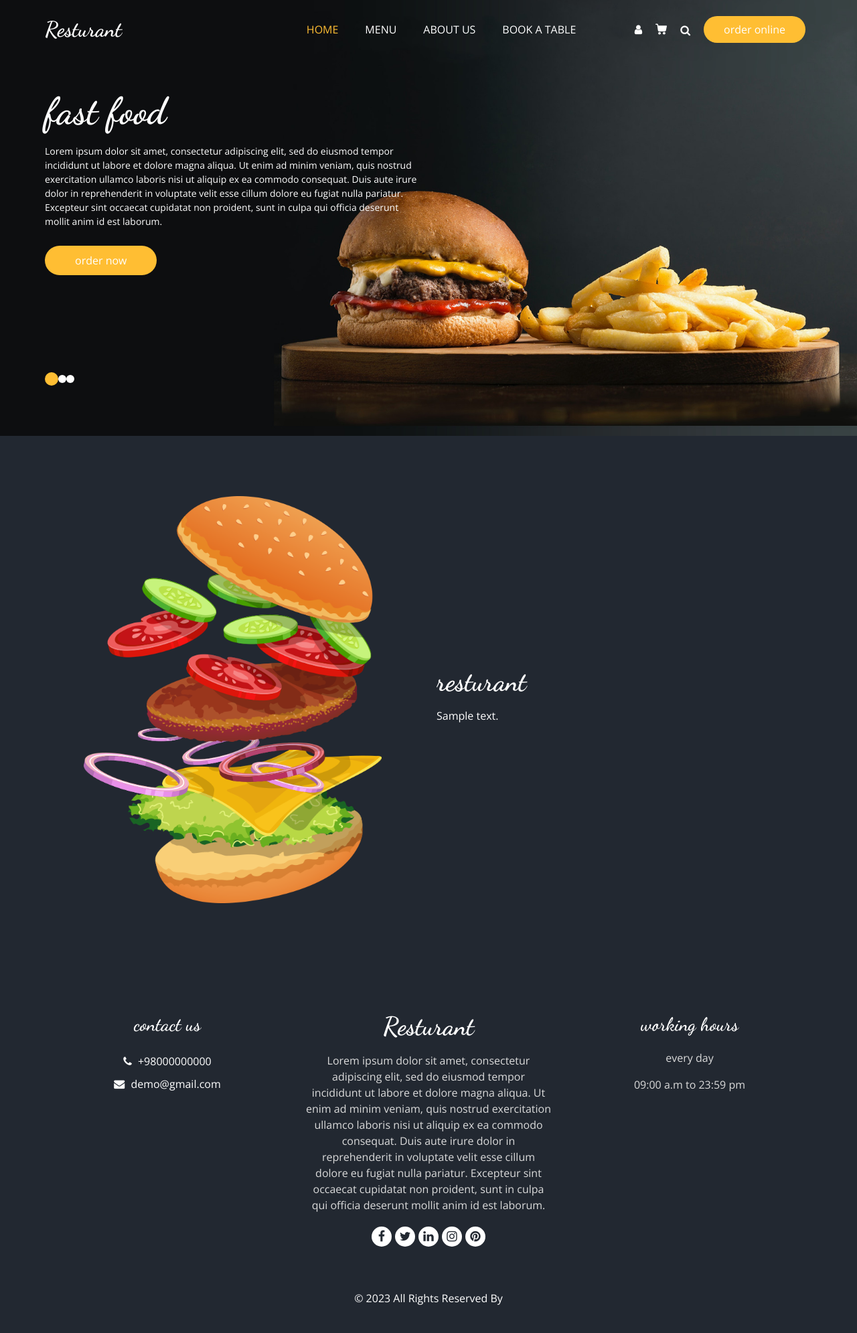
After one commit to zahramousavi930/-Restaurant-booking-system, a Django app: page /abpiy-us in a window 1280 px wide. The commit adds this page. Shown: the whole page at 67% size. Run offline with Django 4.2, Linux system fonts and the light colour scheme; tables that the repository leaves empty hold one stand-in row (values such as "Sample post"); some libraries are stand-ins or nearby versions.

Commit message:
create about us template

```diff
--- /dev/null
+++ b/food_module/templates/about_us.html
@@ -0,0 +1,284 @@
+{% extends 'base.html' %}
+{% load static %}
+
+{% block content %}
+
+<body class="sub_page">
+
+ <div class="hero_area">
+      <div class="bg-box">
+
+        <img src="{% static 'images/hero-bg.jpg' %}" alt="" />
+      </div>
+      <!-- header section strats -->
+      <header class="header_section">
+        <div class="container">
+          <nav class="navbar navbar-expand-lg custom_nav-container">
+            <a class="navbar-brand" href="{% url 'home_page' %}">
+              <span> Resturant </span>
+            </a>
+
+            <button
+              class="navbar-toggler"
+              type="button"
+              data-toggle="collapse"
+              data-target="#navbarSupportedContent"
+              aria-controls="navbarSupportedContent"
+              aria-expanded="false"
+              aria-label="Toggle navigation"
+            >
+              <span class=""> </span>
+            </button>
+
+            <div class="collapse navbar-collapse" id="navbarSupportedContent">
+              <ul class="navbar-nav mx-auto">
+                <li class="nav-item active">
+                  <a class="nav-link" href="{% url 'home_page' %}"
+                    >home <span class="sr-only">(current)</span></a
+                  >
+                </li>
+                <li class="nav-item">
+                  <a class="nav-link" href="#menu">Menu</a>
+                </li>
+                <li class="nav-item">
+                  <a class="nav-link" href="about.html">about us </a>
+                </li>
+                <li class="nav-item">
+                  <a class="nav-link" href="book.html"> book a table</a>
+                </li>
+              </ul>
+              <div class="user_option">
+                <a href="" class="user_link">
+                  <i class="fa fa-user" aria-hidden="true"></i>
+                </a>
+                <a class="cart_link" href="#">
+                  <svg
+                    version="1.1"
+                    id="Capa_1"
+                    xmlns="http://www.w3.org/2000/svg"
+                    xmlns:xlink="http://www.w3.org/1999/xlink"
+                    x="0px"
+                    y="0px"
+                    viewBox="0 0 456.029 456.029"
+                    style="enable-background: new 0 0 456.029 456.029"
+                    xml:space="preserve"
+                  >
+                    <g>
+                      <g>
+                        <path
+                          d="M345.6,338.862c-29.184,0-53.248,23.552-53.248,53.248c0,29.184,23.552,53.248,53.248,53.248
+                   c29.184,0,53.248-23.552,53.248-53.248C398.336,362.926,374.784,338.862,345.6,338.862z"
+                        />
+                      </g>
+                    </g>
+                    <g>
+                      <g>
+                        <path
+                          d="M439.296,84.91c-1.024,0-2.56-0.512-4.096-0.512H112.64l-5.12-34.304C104.448,27.566,84.992,10.67,61.952,10.67H20.48
+                   C9.216,10.67,0,19.886,0,31.15c0,11.264,9.216,20.48,20.48,20.48h41.472c2.56,0,4.608,2.048,5.12,4.608l31.744,216.064
+                   c4.096,27.136,27.648,47.616,55.296,47.616h212.992c26.624,0,49.664-18.944,55.296-45.056l33.28-166.4
+                   C457.728,97.71,450.56,86.958,439.296,84.91z"
+                        />
+                      </g>
+                    </g>
+                    <g>
+                      <g>
+                        <path
+                          d="M215.04,389.55c-1.024-28.16-24.576-50.688-52.736-50.688c-29.696,1.536-52.224,26.112-51.2,55.296
+                   c1.024,28.16,24.064,50.688,52.224,50.688h1.024C193.536,443.31,216.576,418.734,215.04,389.55z"
+                        />
+                      </g>
+                    </g>
+                    <g></g>
+                    <g></g>
+                    <g></g>
+                    <g></g>
+                    <g></g>
+                    <g></g>
+                    <g></g>
+                    <g></g>
+                    <g></g>
+                    <g></g>
+                    <g></g>
+                    <g></g>
+                    <g></g>
+                    <g></g>
+                    <g></g>
+                  </svg>
+                </a>
+                <form class="form-inline">
+                  <button class="btn my-2 my-sm-0 nav_search-btn" type="submit">
+                    <i class="fa fa-search" aria-hidden="true"></i>
+                  </button>
+                </form>
+                <a href="" class="order_online"> order online  </a>
+              </div>
+            </div>
+          </nav>
+        </div>
+      </header>
+      <!-- end header section -->
+      <!-- slider section -->
+      <section class="slider_section">
+        <div id="customCarousel1" class="carousel slide" data-ride="carousel">
+          <div class="carousel-inner">
+            <div class="carousel-item active">
+              <div class="container">
+                <div class="row">
+                  <div class="col-md-7 col-lg-6">
+                    <div class="detail-box">
+                      <h1>fast food </h1>
+                      <p>
+                         Lorem ipsum dolor sit amet, consectetur adipiscing elit, sed do eiusmod tempor incididunt ut labore et dolore magna aliqua. Ut enim ad minim veniam, quis nostrud exercitation ullamco laboris nisi ut aliquip ex ea commodo consequat. Duis aute irure dolor in reprehenderit in voluptate velit esse cillum dolore eu fugiat nulla pariatur. Excepteur sint occaecat cupidatat non proident, sunt in culpa qui officia deserunt mollit anim id est laborum.
+                      </p>
+                      <div class="btn-box">
+                        <a href="" class="btn1"> order now </a>
+                      </div>
+                    </div>
+                  </div>
+                </div>
+              </div>
+            </div>
+            <div class="carousel-item">
+              <div class="container">
+                <div class="row">
+                  <div class="col-md-7 col-lg-6">
+                    <div class="detail-box">
+                      <h1> fast food </h1>
+                      <p>
+                            Lorem ipsum dolor sit amet, consectetur adipiscing elit, sed do eiusmod tempor incididunt ut labore et dolore magna aliqua. Ut enim ad minim veniam, quis nostrud exercitation ullamco laboris nisi ut aliquip ex ea commodo consequat. Duis aute irure dolor in reprehenderit in voluptate velit esse cillum dolore eu fugiat nulla pariatur. Excepteur sint occaecat cupidatat non proident, sunt in culpa qui officia deserunt mollit anim id est laborum.
+                      </p>
+                      <div class="btn-box">
+                        <a href="" class="btn1"> order now   </a>
+                      </div>
+                    </div>
+                  </div>
+                </div>
+              </div>
+            </div>
+            <div class="carousel-item">
+              <div class="container">
+                <div class="row">
+                  <div class="col-md-7 col-lg-6">
+                    <div class="detail-box">
+                      <h1> fast food</h1>
+                      <p>
+                            Lorem ipsum dolor sit amet, consectetur adipiscing elit, sed do eiusmod tempor incididunt ut labore et dolore magna aliqua. Ut enim ad minim veniam, quis nostrud exercitation ullamco laboris nisi ut aliquip ex ea commodo consequat. Duis aute irure dolor in reprehenderit in voluptate velit esse cillum dolore eu fugiat nulla pariatur. Excepteur sint occaecat cupidatat non proident, sunt in culpa qui officia deserunt mollit anim id est laborum.
+                      </p>
+                      <div class="btn-box">
+                        <a href="" class="btn1"> order now   </a>
+                      </div>
+                    </div>
+                  </div>
+                </div>
+              </div>
+            </div>
+          </div>
+          <div class="container">
+            <ol class="carousel-indicators">
+              <li
+                data-target="#customCarousel1"
+                data-slide-to="0"
+                class="active"
+              ></li>
+              <li data-target="#customCarousel1" data-slide-to="1"></li>
+              <li data-target="#customCarousel1" data-slide-to="2"></li>
+            </ol>
+          </div>
+        </div>
+      </section>
+      <!-- end slider section -->
+    </div>
+
+
+  <section class="about_section layout_padding">
+    <div class="container  ">
+
+      <div class="row">
+        <div class="col-md-6 ">
+          <div class="img-box">
+            <img src="images/about-img.png" alt="">
+          </div>
+        </div>
+        <div class="col-md-6">
+          <div class="detail-box">
+            <div class="heading_container">
+              <h2>
+               resturant
+              </h2>
+            </div>
+            <p>
+              {{ footer.description }}
+            </p>
+
+          </div>
+        </div>
+      </div>
+    </div>
+  </section>
+  <!-- footer section -->
+ <footer class="footer_section">
+      <div class="container">
+        <div class="row">
+          <div class="col-md-4 footer-col">
+            <div class="footer_contact">
+              <h4> contact us  </h4>
+              <div class="contact_link_box">
+
+                <a href="">
+                  <i class="fa fa-phone" aria-hidden="true"></i>
+                  <span>  +98000000000 </span>
+                </a>
+                <a href="">
+                  <i class="fa fa-envelope" aria-hidden="true"></i>
+                  <span> demo@gmail.com </span>
+                </a>
+              </div>
+            </div>
+          </div>
+          <div class="col-md-4 footer-col">
+            <div class="footer_detail">
+              <a href="" class="footer-logo"> Resturant </a>
+              <p>
+			      Lorem ipsum dolor sit amet, consectetur adipiscing elit, sed do eiusmod tempor incididunt ut labore et dolore magna aliqua. Ut enim ad minim veniam, quis nostrud exercitation ullamco laboris nisi ut aliquip ex ea commodo consequat. Duis aute irure dolor in reprehenderit in voluptate velit esse cillum dolore eu fugiat nulla pariatur. Excepteur sint occaecat cupidatat non proident, sunt in culpa qui officia deserunt mollit anim id est laborum.
+			  </p>
+              <div class="footer_social">
+                <a href="">
+                  <i class="fa fa-facebook" aria-hidden="true"></i>
+                </a>
+                <a href="">
+                  <i class="fa fa-twitter" aria-hidden="true"></i>
+                </a>
+                <a href="">
+                  <i class="fa fa-linkedin" aria-hidden="true"></i>
+                </a>
+                <a href="">
+                  <i class="fa fa-instagram" aria-hidden="true"></i>
+                </a>
+                <a href="">
+                  <i class="fa fa-pinterest" aria-hidden="true"></i>
+                </a>
+              </div>
+            </div>
+          </div>
+          <div class="col-md-4 footer-col">
+            <h4>working hours</h4>
+            <p>every day</p>
+            <p>09:00 a.m to 23:59 pm</p>
+          </div>
+        </div>
+        <div class="footer-info">
+          <p>
+            &copy; <span id="displayYear"></span> All Rights Reserved By
+
+          </p>
+        </div>
+      </div>
+    </footer>
+  <!-- footer section -->
+
+</body>
+
+
+
+{% endblock %}
--- a/food_module/templates/home.html
+++ b/food_module/templates/home.html
@@ -45,7 +45,7 @@
                   <a class="nav-link" href="#menu">Menu</a>
                 </li>
                 <li class="nav-item">
-                  <a class="nav-link" href="about.html">about us </a>
+                  <a class="nav-link" href="{% url 'about_us' %}">about us </a>
                 </li>
                 <li class="nav-item">
                   <a class="nav-link" href="{% url 'book_table' %}"> book a table</a>
--- a/food_module/urls.py
+++ b/food_module/urls.py
@@ -8,4 +8,5 @@ urlpatterns = [
     path('comment', views.comments, name='add_comments'),
     path('like<int:pk>', views.like_part, name='like'),
     path('BookTable', views.Book_table.as_view(), name='book_table'),
+    path('abpiy-us', views.about_us.as_view(), name='about_us'),
 ]
--- a/food_module/views.py
+++ b/food_module/views.py
@@ -1,6 +1,6 @@
-from _ast import unaryop
 
-from django.views.generic import TemplateView,FormView
+
+from django.views.generic import TemplateView
 from . import models
 from .forms import Reservation ,comment_form
 import json
@@ -155,3 +155,15 @@ def like_part(request,pk):
             'status': 'no',
             'message':'please login first '
         })
+
+
+
+
+
+class about_us(TemplateView):
+    template_name = 'about_us.html'
+
+    def get_context_data(self, **kwargs):
+        context =super(about_us, self).get_context_data()
+        context['footer']=models.Footer_data.objects.get()
+        return context
```
Also changed, not shown: food_module/models.py (+8 -8 lines), db.sqlite3.
